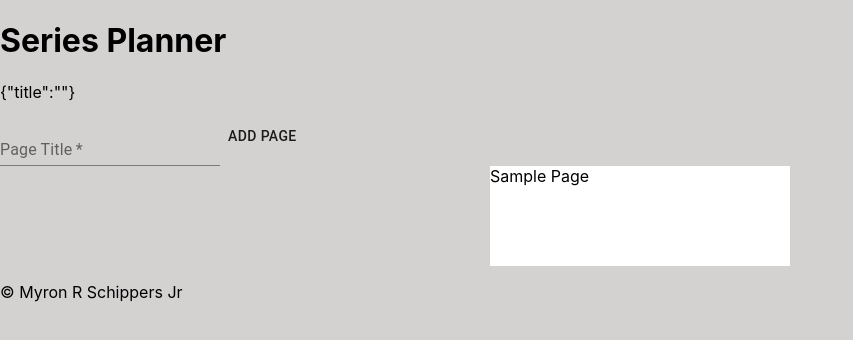
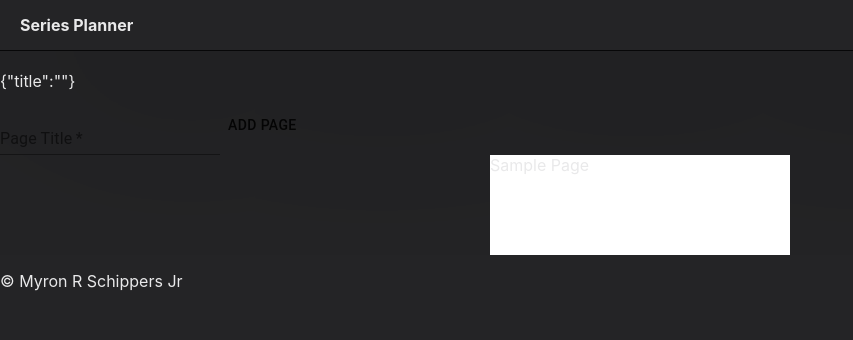
Before and after one commit to myronschippers/series-planner, a React (Create React App) app: page / in a window 1280 px wide. Shown: the top 340 px of the page, without its empty margins (0-853 px from the left). Built offline with nearby package versions, Linux system fonts and the light colour scheme.

Commit message:
starting to anchor in the application theme colors and general layout

```diff
--- a/package.json
+++ b/package.json
@@ -12,6 +12,7 @@
     "react-dom": "^17.0.1",
     "react-redux": "^7.2.2",
     "react-scripts": "4.0.3",
+    "react-spring": "^8.0.27",
     "redux": "^4.0.5",
     "web-vitals": "^1.1.1"
   },
--- a/src/App.css
+++ b/src/App.css
@@ -1,40 +1,32 @@
-.App {
-  text-align: center;
+/**
+ * COLORS
+ * dark - #242426
+ * less dark - #3a3a3c
+ * lime green - #99d93b
+ * golden rod - #deb42a
+ * burnt orange - #ff602d
+ *
+ * light text - #e9e9ea
+ */
+
+.app-topper {
+  box-sizing: border-box;
+  display: block;
+  padding: 15px 20px;
+  margin: 0 0 20px;
+  border-bottom: 1px solid rgb(0, 0, 0, 0.8);
+  box-shadow: 0 2px 20rem rgb(0, 0, 0, 0.5);
 }
 
-.App-logo {
-  height: 40vmin;
-  pointer-events: none;
+.app-content-wrap {
+  box-sizing: border-box;
+  display: block;
+  width: 100%;
+  padding: 0 20px;
 }
 
-@media (prefers-reduced-motion: no-preference) {
-  .App-logo {
-    animation: App-logo-spin infinite 20s linear;
-  }
-}
-
-.App-header {
-  background-color: #282c34;
-  min-height: 100vh;
-  display: flex;
-  flex-direction: column;
-  align-items: center;
-  justify-content: center;
-  font-size: calc(10px + 2vmin);
-  color: white;
-}
-
-.App-link {
-  color: #61dafb;
-}
-
-@keyframes App-logo-spin {
-  from {
-    transform: rotate(0deg);
-  }
-  to {
-    transform: rotate(360deg);
-  }
+.app-content-wrap + .app-content-wrap {
+  padding-top: 20px;
 }
 
 .pg-panel {
--- a/src/components/Header/Header.js
+++ b/src/components/Header/Header.js
@@ -1,6 +1,6 @@
 function Header() {
   return (
-    <header className="app-banner">
+    <header className="app-topper">
       <h1>Series Planner</h1>
     </header>
   );
--- a/src/index.css
+++ b/src/index.css
@@ -1,6 +1,7 @@
 body {
   margin: 0;
-  background-color: rgb(212, 209, 209);
+  background-color: #242426;
+  color: #e9e9ea;
   font-family: -apple-system, BlinkMacSystemFont, 'Segoe UI', 'Roboto', 'Oxygen',
     'Ubuntu', 'Cantarell', 'Fira Sans', 'Droid Sans', 'Helvetica Neue',
     sans-serif;
@@ -12,3 +13,13 @@ code {
   font-family: source-code-pro, Menlo, Monaco, Consolas, 'Courier New',
     monospace;
 }
+
+h1,
+h2,
+h3,
+h4,
+h5,
+h6 {
+  margin: 0;
+  font-size: 1rem;
+}
```
Also changed, not shown: 1 other file (tests, documents, lock files or other folders).
